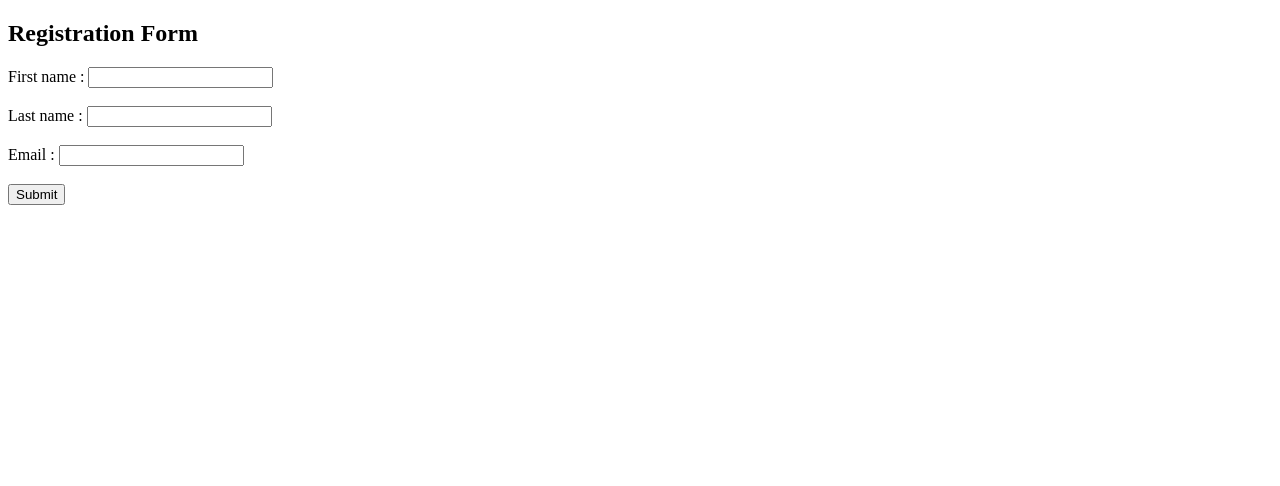
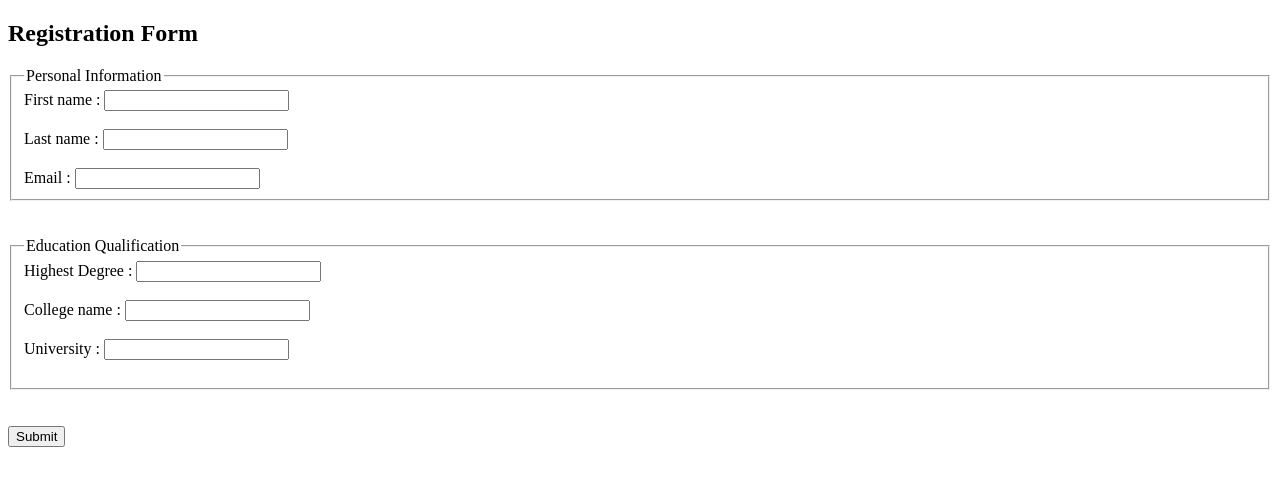
Before and after one commit to dracospitfire/Registration-Form-Website, a plain HTML site: page registration_form.htm in a window 1280 px wide. Drawn offline with Linux system fonts and the light colour scheme.

Commit message:
updated legend tag and separated elements to help user

```diff
--- a/registration_form.htm
+++ b/registration_form.htm
@@ -6,15 +6,31 @@
       <body>
          <h2>Registration Form</h2>
          <form action="/register">
+            <fieldset>
+                <legend>Personal Information</legend>
                 <label for="firstname">First name :</label>
                 <input type="text" id="firstname" name="firstname">
-            <br><br>
+                <br/><br/>
                 <label for="lastname">Last name :</label>
                 <input type="text" id="lastname" name="lastname">
-            <br><br>
+                <br/><br/>
                 <label for="email">Email :</label>
                 <input type="email" id="email" name="email">
-            <br><br>
+            </fieldset>
+        <br/><br/>
+        <fieldset>
+            <legend>Education Qualification</legend>
+            <label for="hdegree">Highest Degree :</label>
+            <input type="text" id="hdegree" name="hdegree">
+            <br/><br/>
+            <label for="Collegename">College name :</label>
+            <input type="text" id="Collegename" name="Collegename">
+            <br/><br/>
+            <label for="University">University :</label>
+            <input type="text" id="University" name="University">
+            <br/><br/>
+        </fieldset>
+        <br/><br/>
         <input type="submit" value="Submit">
          </form>
       </body>
```
Lines whose indentation alone changed are shown as unchanged.
